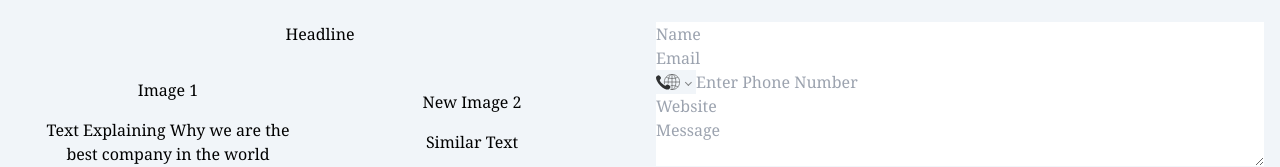
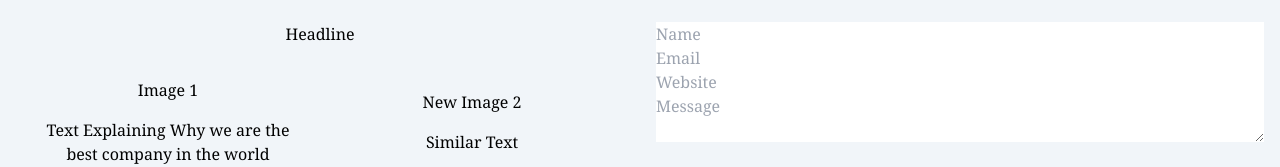
Before and after one commit to anujnema5/sixpl, a Next.js app: page /services/digital-marketing in a window 1280 px wide. Shown: the part 328-495 px from the top of the page. Built offline with nearby package versions, Linux system fonts and the light colour scheme; no server answers.

Commit message:
Without External Package

```diff
--- a/components/forms/contact-form-vertifical.js
+++ b/components/forms/contact-form-vertifical.js
@@ -1,4 +1,4 @@
-import PhoneNumberInput from './phone-input'
+// import PhoneNumberInput from './phone-input'
 
 
 const ContactFormVertical = () => {
@@ -9,7 +9,7 @@ const ContactFormVertical = () => {
                     <div className="flex flex-col">
                         <input type="text" name="name" placeholder="Name" required />
                         <input type="email" name="email" placeholder="Email" required />
-                        <PhoneNumberInput />
+                        {/* <PhoneNumberInput /> */}
                         <input type="text" name="website" placeholder="Website" />
                         <textarea name="message" placeholder="Message" required />
 
```
